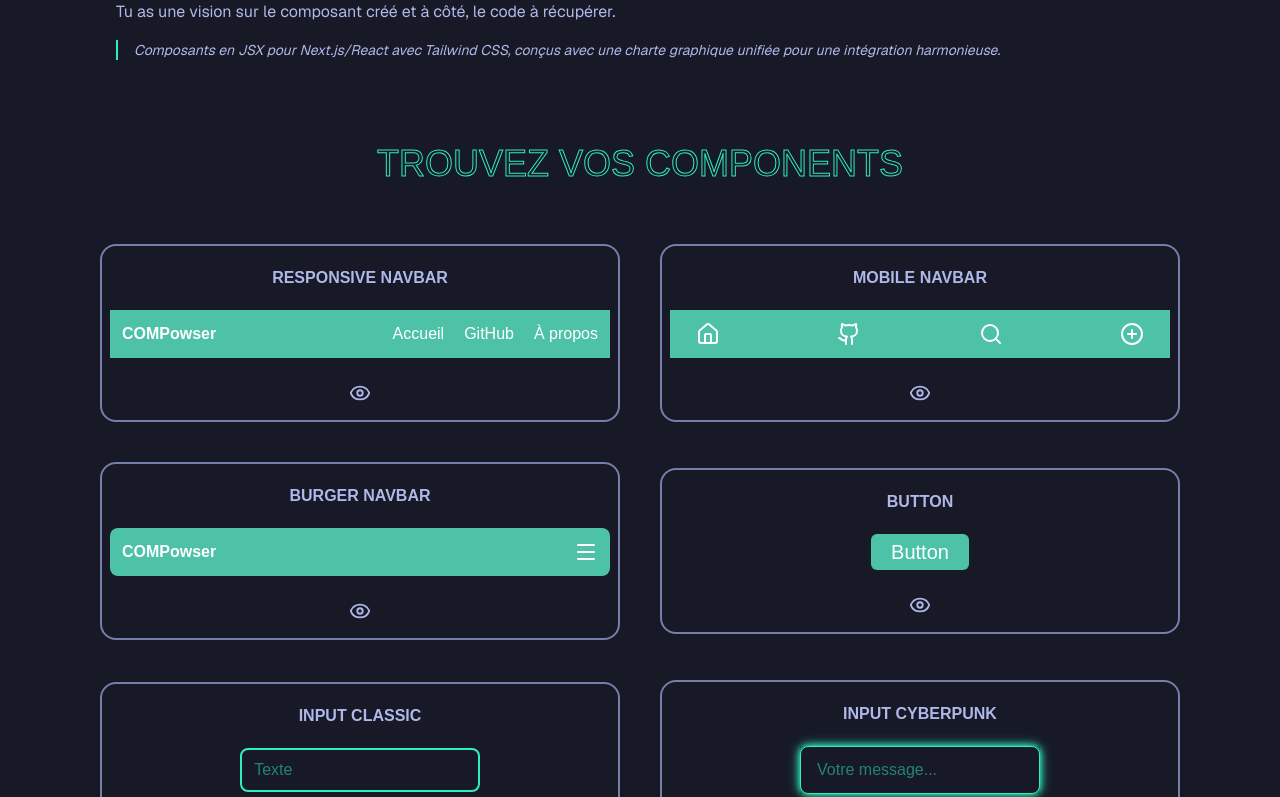
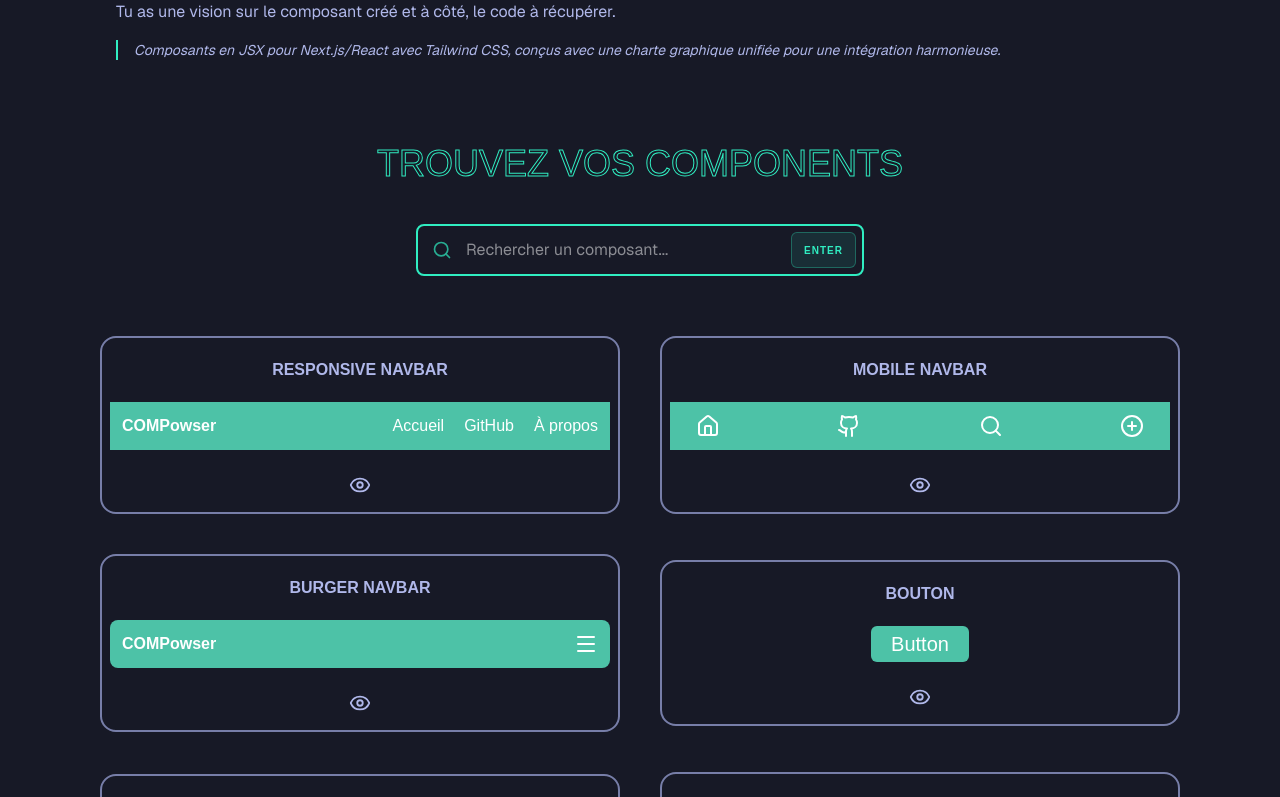
Before and after one commit to rchouhani/compowser, a Next.js app in the folder compowser/: page / in a window 1280 px wide. Shown: the part 300-1097 px from the top of the page. Built offline with nearby package versions, Linux system fonts and the light colour scheme.

Commit message:
updated data all components and home page

```diff
--- a/compowser/src/app/data/componentsData.js
+++ b/compowser/src/app/data/componentsData.js
@@ -1,173 +1,98 @@
+import CardNavbar from "../components/CardNavbar";
+import CardNavbarBurger from "../components/CardNavbarBurger";
+import CardNavbarIcon from "../components/CardNavbarIcon";
+import CardButton from "../components/CardButton";
+import CardInputClassic from "../components/CardInputClassic";
+import CardInputPassword from "../components/CardInputPassword";
+import CardInputCyberpunk from "../components/CardInputCyberpunk";
+import CardFooter from "../components/CardFooter";
+import CardCard from "../components/CardCard"; // N'oublie pas l'import de la nouvelle carte !
 
-// src/data/componentsData.js
-
-import CardFooter from "../components/CardFooter";
-
-export const codeSnippets = {
-
-CardNavbar: `
-/* Note : Ce composant nécessite lucide-react et useState pour fonctionner */
-<nav className="bg-(--logoColor) p-3">
+export const allComponents = [
+  {
+    id: 1,
+    title: "Responsive Navbar",
+    component: <CardNavbar />,
+    code: `<nav className="bg-(--logoColor) p-3">
       <div className="flex flex-row items-center justify-between">
-        <div>
-          <p className="text-white font-bold text-sm sm:text-base">COMPowser</p>
-        </div>
-
+        <div><p className="text-white font-bold text-sm sm:text-base">COMPowser</p></div>
         <div className="hidden sm:flex text-white gap-5 text-sm sm:text-base">
-          <Link className="hover:underline hover:font-bold" href={"#"}>
-            Accueil
-          </Link>
-          <Link className="hover:underline hover:font-bold" href={"#"}>
-            GitHub
-          </Link>
-          <Link className="hover:underline hover:font-bold" href={"#"}>
-            À propos
-          </Link>
-        </div>
-
-        <button
-          onClick={() => setIsOpen(!isOpen)}
-          className="sm:hidden text-white focus:outline-none"
-          aria-label="Toggle menu"
-        >
-          {isOpen ? <X size={24} /> : <Menu size={24} />}
-        </button>
-      </div>
-
-      {isOpen && (
-        <div className="sm:hidden flex flex-col gap-3 mt-4 text-white text-sm">
-          <Link
-            className="hover:underline hover:font-bold py-2"
-            href={"#"}
-            onClick={() => setIsOpen(false)}
-          >
-            Accueil
-          </Link>
-          <Link
-            className="hover:underline hover:font-bold py-2"
-            href={"#"}
-            onClick={() => setIsOpen(false)}
-          >
-            GitHub
-          </Link>
-          <Link
-            className="hover:underline hover:font-bold py-2"
-            href={"#"}
-            onClick={() => setIsOpen(false)}
-          >
-            À propos
-          </Link>
-        </div>
-      )}
-    </nav>`,
-
-CardNavbarIcon: `
-<nav className="flex flex-row justify-center bg-(--logoColor) p-3">
-<div className="text-white flex justify-between w-full max-w-md">
-<Link href={"#"} className="hover:text-gray-300 transition-colors">
-<Home/>
-</Link>
-<Link href={"#"} className="hover:text-gray-300 transition-colors">
-<Github/>
-</Link>
-<Link href={"#"} className="hover:text-gray-300 transition-colors">
-<Search/>
-</Link>
-<Link href={"#"} className="hover:text-gray-300 transition-colors">
-<PlusCircle/>
-</Link>
-</div>
-</nav>`,
-
-
-
-CardNavbarBurger:
-`/* Note : Ce composant nécessite lucide-react et useState pour fonctionner */
-<div className="relative w-full">
-<div className="flex justify-between items-center bg-(--logoColor) p-3 rounded-lg">
-<div>
-<p className="text-white font-bold">COMPowser</p>
-</div>
-<button className="text-white">
-{/* Icône Menu (Lucide) */}
-<svg className="w-6 h-6" fill="none" stroke="currentColor" strokeWidth="2" viewBox="0 0 24 24">
-<path d="M4 6h16M4 12h16M4 18h16" />
-</svg>
-</button>
-</div>
-
-
-{/* Menu déroulant */}
-<div className="absolute top-14 left-0 right-0 z-10">
-<nav className="bg-(--logoColor) rounded-xl p-6 shadow-lg">
-<ul className="flex flex-col items-center gap-4 text-white">
-<li>Accueil</li>
-<li>À propos</li>
-<li>Galerie</li>
-<li>Contact</li>
-</ul>
-</nav>
-</div>
-</div>`,
-
-cardButton: `<button className="btn text-white text-xl bg-(--logoColor) hover:bg-[#44a68f] transition-colors pt-1 pb-1 pl-5 pr-5 rounded-md cursor-pointer">
-Button
-</button>`,
-
-CardInputClassic: `<input className="w-100ovh border-solid border-2 border-[#30EDC1] rounded-lg p-2" type="text" placeholder=" Texte" />
-`,
-
-CardInputCyberpunk: `
-/* Note : Ce composant utilise des animations Tailwind */
-<div className="flex justify-center items-center">
-<div className="relative flex items-center">
-{/* Input avec effet Glow Cyberpunk */}
-<input type="text" placeholder="Votre message..." className="h-12 w-80 bg-black border border-[#30EDC1] text-[#30EDC1] px-4 outline-none rounded-md shadow-[0_0_15px_#30EDC1]"/>
-</div>
-</div>`,
-
-
-
-cardInputPassword: `/* Note : Ce composant nécessite Lucide-React et un state showPassword pour fonctionner */
-<form>
-  <div className="field field-password relative flex items-center">
-    <input
-      type={showPassword ? "text" : "password"}
-      placeholder=" Password"
-      className="pr-12 w-60 border-solid border-2 border-[#30EDC1] text-[#30EDC1] rounded-lg p-2 bg-transparent outline-none"
-    />
-    <div className="absolute right-3 cursor-pointer flex items-center">
-      {showPassword ? (
-        <EyeClosed size={20} onClick={togglePassword} className="text-[#30EDC1]" />
-      ) : (
-        <Eye size={20} onClick={togglePassword} className="text-[#30EDC1]" />
-      )}
+          <Link href="#">Accueil</Link>
+          <Link href="#">GitHub</Link>
+          <Link href="#">À propos</Link>
         </div>
       </div>
-</form>`,
-
-CardFooter: `<footer className="flex flex-col items-start text-left w-full bg-(--logoColor) p-3">
+    </nav>`
+  },
+  {
+    id: 2,
+    title: "Mobile Navbar",
+    component: <CardNavbarIcon />,
+    code: `<nav className="flex flex-row justify-center bg-(--logoColor) p-3">
+      <div className="text-white flex justify-between w-full max-w-md">
+        <Link href="#"><Home/></Link>
+        <Link href="#"><Github/></Link>
+        <Link href="#"><Search/></Link>
+      </div>
+    </nav>`
+  },
+  {
+    id: 3,
+    title: "Burger Navbar",
+    component: <CardNavbarBurger />,
+    code: `<div className="relative w-full">
+      <div className="flex justify-between items-center bg-(--logoColor) p-3 rounded-lg">
+        <p className="text-white font-bold">COMPowser</p>
+        <button className="text-white"><Menu /></button>
+      </div>
+    </div>`
+  },
+  {
+    id: 4,
+    title: "Bouton",
+    component: <CardButton />,
+    code: `<button className="btn text-white text-xl bg-(--logoColor) hover:bg-[#44a68f] transition-colors pt-1 pb-1 pl-5 pr-5 rounded-md cursor-pointer">
+      Button
+    </button>`
+  },
+  {
+    id: 5,
+    title: "Input Classic",
+    component: <CardInputClassic />,
+    code: `<input className="w-100ovh border-solid border-2 border-[#30EDC1] rounded-lg p-2" type="text" placeholder=" Texte" />`
+  },
+  {
+    id: 6,
+    title: "Input Cyberpunk",
+    component: <CardInputCyberpunk />,
+    code: `<input type="text" placeholder="Votre message..." className="h-12 w-80 bg-black border border-[#30EDC1] text-[#30EDC1] px-4 outline-none rounded-md shadow-[0_0_15px_#30EDC1]"/>`
+  },
+  {
+    id: 7,
+    title: "Input Password",
+    component: <CardInputPassword />,
+    code: `<input type={showPassword ? "text" : "password"} className="w-60 border-solid border-2 border-[#30EDC1] text-[#30EDC1] rounded-lg p-2 bg-transparent outline-none" />`
+  },
+  {
+    id: 8,
+    title: "Footer Classic",
+    component: <CardFooter />,
+    code: `<footer className="flex flex-col items-start text-left w-full bg-(--logoColor) p-3">
       <p className="text-white font-bold mb-3">COMPowser</p>
-
-      <div className="text-white flex flex-col gap-1">
-        <Link className="hover:underline hover:font-bold" href="#">Accueil</Link>
-        <Link className="hover:underline hover:font-bold" href="#">GitHub</Link>
-        <Link className="hover:underline hover:font-bold" href="#">À propos</Link>
-      </div>
-    </footer>`,
-
-    CardCard: `<div className="border-solid border-2 border-[#30EDC1] p-3 rounded-lg">
+    </footer>`
+  },
+  {
+    id: 9,
+    title: "Carte Standard", // Nouveau composant récupéré du collègue
+    component: <CardCard />,
+    code: `<div className="border-solid border-2 border-[#30EDC1] p-3 rounded-lg">
       <div className="flex items-center justify-center w-full flex-shrink-0">
         <Image src="/favicon-16x16.png" alt="image" width={100} height={100} />
       </div>
-
       <div className="flex flex-col flex-grow">
-            <h2 className="uppercase font-black py-3 px-5 text-(--logoColor) text-center">
-              Titre
-            </h2>
-            <p className="px-5 pb-5 text-center text-(--textColor) flex-grow">
-              Ceci est un exemple de carte pour afficher ce que vous voulez.
-            </p>
+        <h2 className="uppercase font-black py-3 px-5 text-(--logoColor) text-center">Titre</h2>
+        <p className="px-5 pb-5 text-center text-(--textColor) flex-grow">Exemple de carte.</p>
       </div>
     </div>`
   }
+];
--- a/compowser/src/app/page.js
+++ b/compowser/src/app/page.js
@@ -1,101 +1,121 @@
+"use client";
 
+import { useState } from "react";
 import Card from "./components/Card";
-import CardNavbar from "./components/CardNavbar";
-import CardNavbarBurger from "./components/CardNavbarBurger";
-import CardNavbarIcon from "./components/CardNavbarIcon";
-import CardButton from "./components/CardButton";
-import CardInputClassic from "./components/CardInputClassic";
-import CardInputPassword from "./components/CardInputPassword";
-import CardInputCyberpunk from "./components/CardInputCyberpunk";
-import CardFooter from "./components/CardFooter";
-import { codeSnippets } from "./data/componentsData";
-import CardCard from "./components/CardCard";
+// Imports des composants (nécessaires pour le fichier de données s'ils ne sont pas déjà exportés depuis là-bas)
+import { allComponents } from "./data/componentsData";
+import { Search } from "lucide-react";
 
 export default function Home() {
+  // États pour la recherche
+  const [inputValue, setInputValue] = useState("");
+  const [searchQuery, setSearchQuery] = useState("");
+
+  // Logique de filtrage basée sur la validation (clic ou entrée)
+  const filteredComponents = allComponents.filter((comp) =>
+    comp.title.toLowerCase().includes(searchQuery.toLowerCase())
+  );
+
+  // recherche déclenchée
+  const handleSearch = () => {
+    setSearchQuery(inputValue);
+  };
+
+  // touche entrée
+  const handleKeyDown = (e) => {
+    if (e.key === "Enter") {
+      handleSearch();
+    }
+  };
+
   return (
     <>
+      {/* SECTION HEADER */}
       <div className="flex flex-col items-start justify-start mx-4 sm:mx-8 md:mx-14 p-4 sm:p-6 md:p-8 lg:p-15 font-sans">
-<h1 className="text-white text-2xl sm:text-3xl md:text-4xl lg:text-5xl font-semibold mb-3 sm:mb-4 md:mb-5">          Copiez, Collez, Codez !
+        <h1 className="text-white text-2xl sm:text-3xl md:text-4xl lg:text-5xl font-semibold mb-3 sm:mb-4 md:mb-5">
+          Copiez, Collez, Codez !
         </h1>
         <div className="w-full">
           <p className="text-(--textColor) mb-4 max-w-full sm:max-w-2xl md:max-w-3xl lg:w-125 text-justify text-sm sm:text-base">
-            Ici, tu trouveras des exemples de composants réutilisables simples
-            et basiques que tu pourras customiser toi-même dans ton code.
+            Ici, tu trouveras des exemples de composants réutilisables simples et basiques que tu pourras customiser toi-même dans ton code.
             <br />
             On te donne juste un premier petit coup de pouce et à toi de jouer !
           </p>
           <p className="text-(--textColor) max-w-full sm:max-w-2xl md:max-w-3xl lg:w-125 text-justify text-sm sm:text-base mb-4">
-            Tu as une vision sur le composant créé et à côté, le code à
-            récupérer.
+            Tu as une vision sur le composant créé et à côté, le code à récupérer.
           </p>
-          {/* Paragraphe optionnel */}
           <p className="text-xs sm:text-sm italic border-l-2 border-[#30EDC1] pl-3 sm:pl-4 mt-4 text-(--textColor) max-w-full">
             Composants en JSX pour Next.js/React avec Tailwind CSS, conçus avec une charte graphique unifiée pour une intégration harmonieuse.
           </p>
         </div>
       </div>
 
-      <section className="flex flex-col items-center px-4">
-        <h2 className="text-2xl sm:text-3xl md:text-4xl text-transparent mt-6 [-webkit-text-stroke:1px_rgb(48,237,193,1)] text-center">
-          TROUVEZ VOS COMPONENTS
+      {/* SECTION RECHERCHE ET GALERIE */}
+      <section className="flex flex-col items-center px-4 mb-20">
+        <h2 className="text-2xl sm:text-3xl md:text-4xl text-transparent mt-6 [-webkit-text-stroke:1px_rgb(48,237,193,1)] text-center uppercase">
+          Trouvez vos components
         </h2>
 
-          <div className="flex flex-row flex-wrap items-center justify-center gap-10 mt-10 w-full p-5 text-center">
-          <Card
-            title="Responsive Navbar"
-            component={<CardNavbar />}
-            code={codeSnippets.CardNavbar}
+        {/* Barre de recherche intégrée */}
+        <div className="relative w-full max-w-md mt-10 group">
+          <button
+            onClick={handleSearch}
+            className="absolute inset-y-0 left-0 flex items-center pl-4 cursor-pointer z-10"
+            aria-label="Lancer la recherche"
+          >
+            <Search
+              size={20}
+              className="text-[#30EDC1] opacity-70 group-focus-within:opacity-100 transition-opacity hover:scale-110"
+            />
+          </button>
+          <input
+            type="text"
+            placeholder="Rechercher un composant..."
+            className="w-full border-2 border-[#30EDC1] rounded-lg py-3 pl-12 pr-20 bg-transparent text-white outline-none focus:shadow-[0_0_15px_rgba(48,237,193,0.3)] transition-all font-sans"
+            value={inputValue}
+            onChange={(e) => setInputValue(e.target.value)}
+            onKeyDown={handleKeyDown}
           />
+          <button
+            onClick={handleSearch}
+            className="absolute inset-y-2 right-2 px-3 flex items-center bg-[#30EDC1]/10 hover:bg-[#30EDC1] text-[#30EDC1] hover:text-black rounded-md transition-all text-[10px] font-bold cursor-pointer border border-[#30EDC1]/30 tracking-widest active:scale-95"
+          >
+            ENTER
+          </button>
+        </div>
 
-          <Card
-            title="Mobile Navbar"
-            component={<CardNavbarIcon/>}
-            code={codeSnippets.CardNavbarIcon}
-          />
+        {/* Grille de composants dynamique */}
+        <div className="flex flex-row flex-wrap items-center justify-center gap-10 mt-10 w-full p-5 text-center">
+          {filteredComponents.length > 0 ? (
+            filteredComponents.map((comp) => (
+              <Card
+                key={comp.id}
+                title={comp.title}
+                component={comp.component}
+                code={comp.code}
+              />
+            ))
+          ) : (
+            <div className="text-center py-10">
+              <p className="text-(--textColor) italic">
+                Aucun composant ne correspond à "{searchQuery}"
+              </p>
+              <button
+                onClick={() => { setInputValue(""); setSearchQuery(""); }}
+                className="text-[#30EDC1] underline mt-4 cursor-pointer"
+              >
+                Afficher tous les composants
+              </button>
+            </div>
+          )}
 
-          <Card
-            title="Burger Navbar"
-            component={<CardNavbarBurger />}
-            code={codeSnippets.CardNavbarBurger}
-          />
-
-          <Card
-            title="Button"
-            component={<CardButton />}
-            code={codeSnippets.cardButton}
-          />
-
-          <Card
-            title="Input Classic"
-            component={<CardInputClassic />}
-            code={codeSnippets.CardInputClassic}
-          />
-
-          <Card
-            title="Input Cyberpunk"
-            component={<CardInputCyberpunk />}
-            code={codeSnippets.CardInputCyberpunk}
-          />
-
-          <Card
-            title="Input Password"
-            component={<CardInputPassword />}
-            code={codeSnippets.cardInputPassword}
-          />
-
-          <Card
-            title="Footer Classic"
-            component={<CardFooter/>}
-            code={codeSnippets.CardFooter}
-          />
-
-          {/* Cartes vides à remplir plus tard */}
-           <Card
-            title="Carte"
-            component={<CardCard />}
-            code={codeSnippets.CardCard}
-          />
-          <Card title="Prochainement" />
+          {/* Placeholders visibles uniquement si aucune recherche n'est en cours */}
+          {searchQuery === "" && (
+            <>
+              <Card title="Prochainement" />
+              <Card title="Prochainement" />
+            </>
+          )}
         </div>
       </section>
     </>
```
Lines whose indentation alone changed are shown as unchanged.
